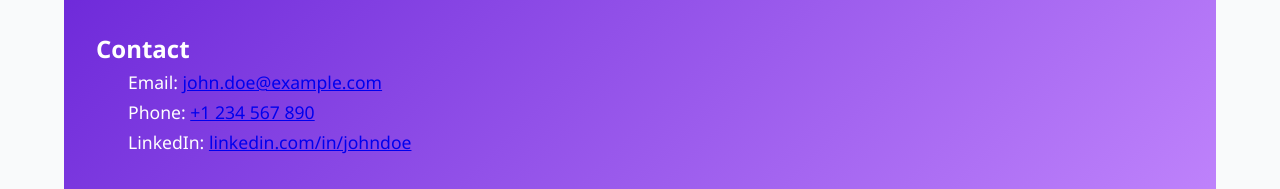
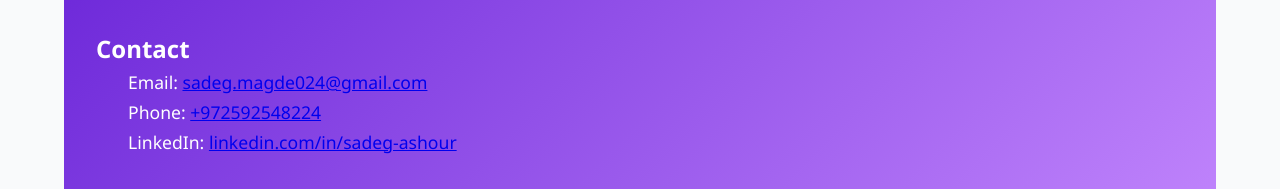
Before and after one commit to sadeg-2/PortFolio, a plain HTML site: page index.html in a window 1280 px wide. Shown: the part 1309-1498 px from the top of the page. Drawn offline with Linux system fonts and the light colour scheme.

Commit message:
Update index.html

```diff
--- a/index.html
+++ b/index.html
@@ -64,9 +64,9 @@
   <!-- Contact -->
   <section id="contact" class="section">
     <h2>Contact</h2>
-    <p>Email: <a href="mailto:john.doe@example.com">john.doe@example.com</a></p>
-    <p>Phone: <a href="tel:+1234567890">+1 234 567 890</a></p>
-    <p>LinkedIn: <a href="https://linkedin.com/in/johndoe" target="_blank">linkedin.com/in/johndoe</a></p>
+    <p>Email: <a href="sadeg.magde024@gmail.com">sadeg.magde024@gmail.com</a></p>
+    <p>Phone: <a href="tel:+972592548224">+972592548224</a></p>
+    <p>LinkedIn: <a href="https://linkedin.com/in/sadeg-ashoue" target="_blank">linkedin.com/in/sadeg-ashour</a></p>
   </section>
 
 </body>
```
